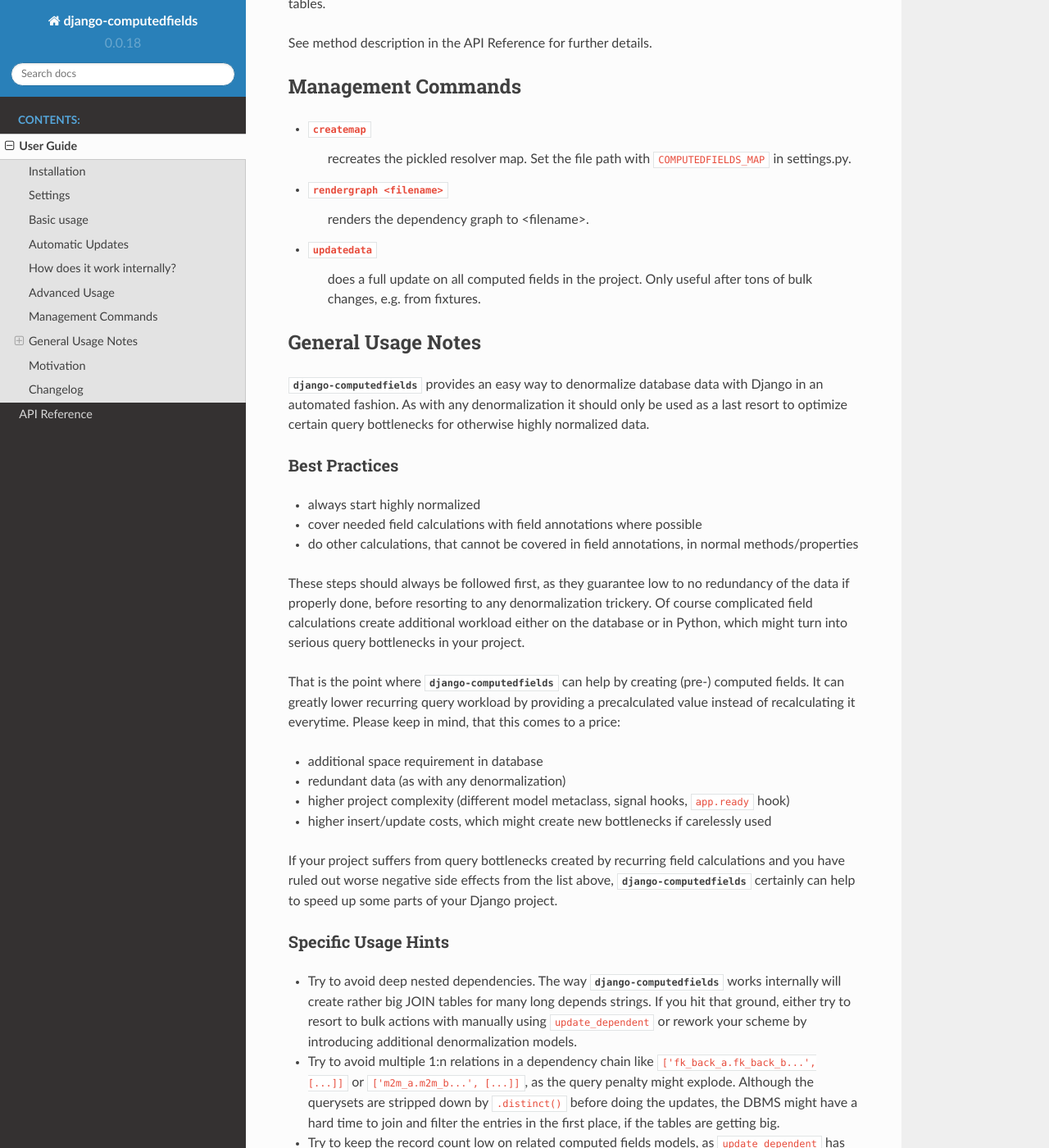
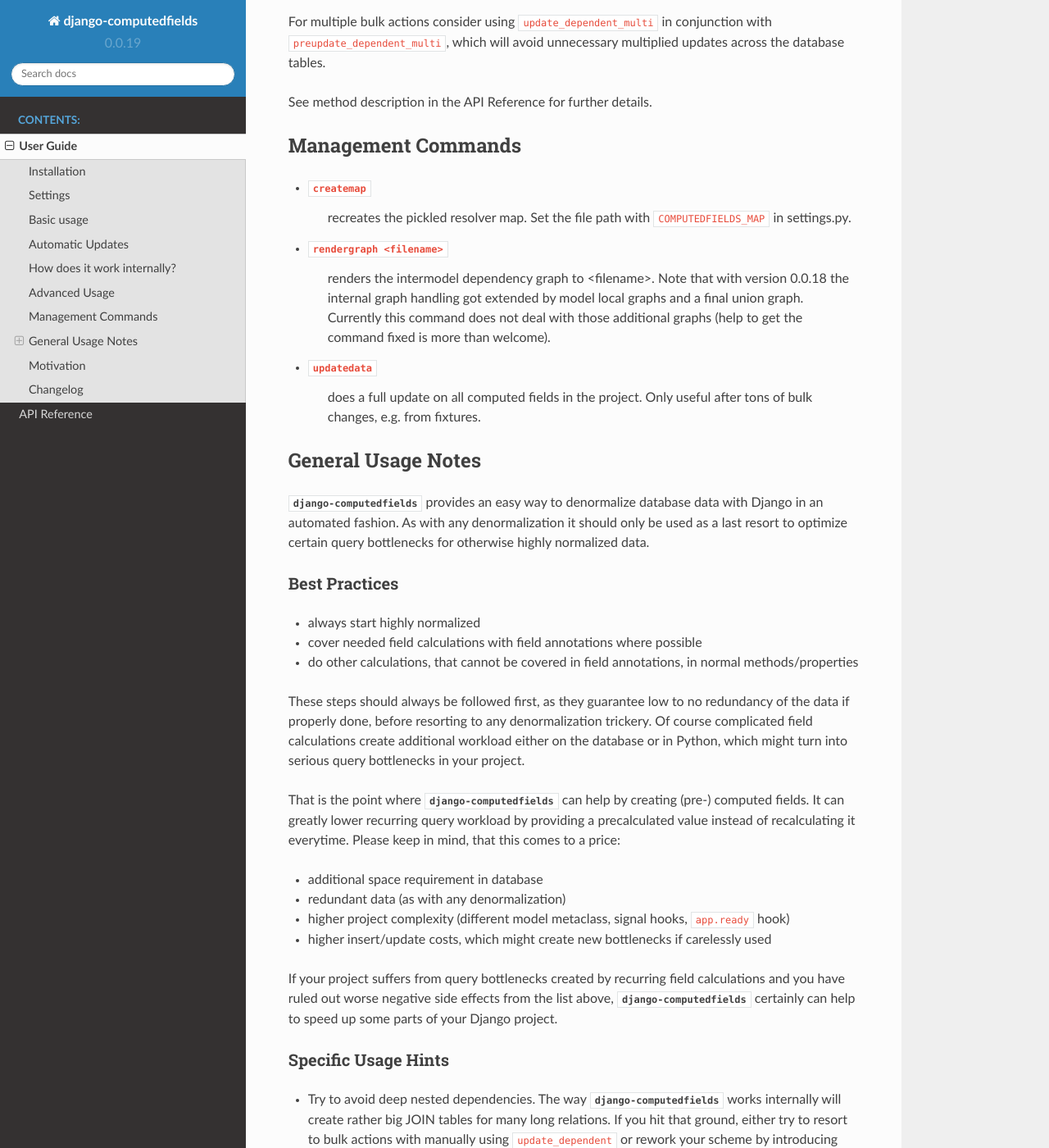
Before and after one commit to netzkolchose/django-computedfields, a Sphinx documentation site: the page built from docs/manual.rst, in a window 1280 px wide and 1400 px high, scrolled down 5521 px. Shown: the whole window at 82% size. Built offline with Sphinx 7.4.7 and the Read the Docs theme 2.0.0, drawn with Linux system fonts in a browser that asks for light colours; the version number is read from the project's files by our own code; some of the changed text lies outside the part shown.

Commit message:
update pypi package to 0.0.19

```diff
--- a/docs/conf.py
+++ b/docs/conf.py
@@ -33,7 +33,7 @@
 # The short X.Y version
 version = ''
 # The full version, including alpha/beta/rc tags
-release = '0.0.18'
+release = '0.0.19'
 
 
 # -- General configuration ---------------------------------------------------
--- a/docs/manual.rst
+++ b/docs/manual.rst
@@ -163,6 +163,9 @@
     This works because of the dependency declaration to ``['self', [..., 'city']]`` above.
     Beside correct expansion of ``update_fields`` this is also needed to determine
     the correct execution order of computed fields methods for local dependent computed fields (`MRO`).
+    Also note that from version 0.0.19 onwards `update_fields` will slightly deviate from django's
+    default behavior. It will be auto expanded by dependent local computed fields and also trigger
+    updates on foreign dependent computed fields.
 
 .. CAUTION::
 
@@ -265,7 +268,10 @@
     in settings.py.
 
 - ``rendergraph <filename>``
-    renders the dependency graph to <filename>.
+    renders the intermodel dependency graph to <filename>. Note that with version 0.0.18
+    the internal graph handling got extended by model local graphs and a final union graph.
+    Currently this command does not deal with those additional graphs
+    (help to get the command fixed is more than welcome).
 
 - ``updatedata``
     does a full update on all computed fields in the project. Only useful after
@@ -309,7 +315,7 @@
 ^^^^^^^^^^^^^^^^^^^^
 
 - Try to avoid deep nested dependencies. The way :mod:`django-computedfields` works internally will create
-  rather big JOIN tables for many long depends strings. If you hit that ground, either try to resort
+  rather big JOIN tables for many long relations. If you hit that ground, either try to resort
   to bulk actions with manually using ``update_dependent`` or rework your scheme by introducing additional
   denormalization models.
 - Try to avoid multiple 1:n relations in a dependency chain like ``['fk_back_a.fk_back_b...', [...]]`` or
@@ -337,6 +343,8 @@
 Changelog
 ---------
 
+- 0.0.19
+    - Better graph expansion on relation paths with support for `update_fields`.
 - 0.0.18
     - New `depends` syntax deprecating the old one.
     - MRO of local computed field methods implemented.
--- a/setup.py
+++ b/setup.py
@@ -8,7 +8,7 @@
     packages=find_packages(exclude=['example']),
     include_package_data=True,
     install_requires=[],
-    version='0.0.18',
+    version='0.0.19',
     license='MIT',
     description='autoupdated database fields for model methods',
     long_description=long_description,
@@ -16,7 +16,7 @@
     author='netzkolchose',
     author_email='j.breitbart@netzkolchose.de',
     url='https://github.com/netzkolchose/django-computedfields',
-    download_url='https://github.com/netzkolchose/django-computedfields/archive/0.0.18.tar.gz',
+    download_url='https://github.com/netzkolchose/django-computedfields/archive/0.0.19.tar.gz',
     keywords=['django', 'method', 'decorator', 'autoupdate', 'persistent', 'field'],
     classifiers=[
         'Development Status :: 4 - Beta',
```
